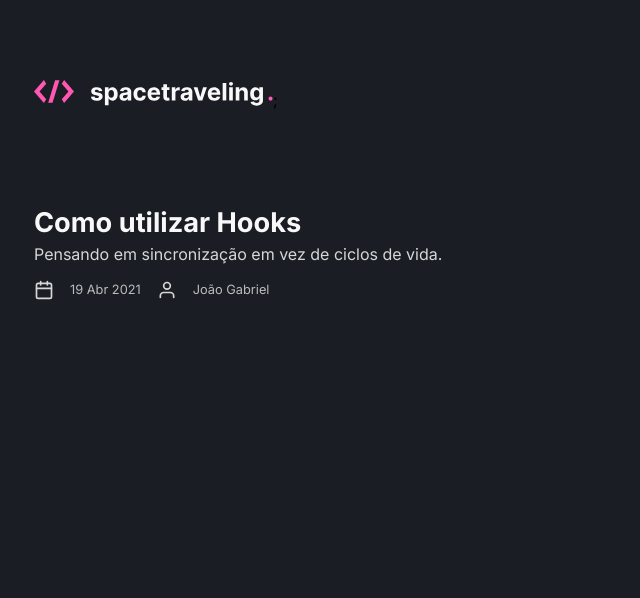
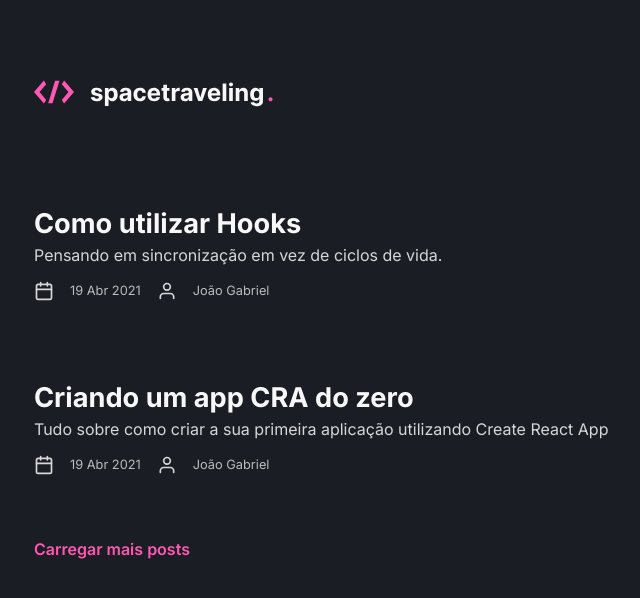
Before and after one commit to joaogabrielramos28/SpaceTraveling-desafio, a Next.js app: page / in a window 1280 px wide. Shown: the top 598 px of the page, without its empty margins (6-646 px from the left). Built offline with nearby package versions, Linux system fonts and the light colour scheme.

Commit message:
botão de carregar mais posts

```diff
--- a/src/components/Header/index.tsx
+++ b/src/components/Header/index.tsx
@@ -4,7 +4,7 @@ import styles from './header.module.scss';
 const Header: NextComponentType = () => {
   return (
     <div className={styles.container}>
-      <img src="/Logo.svg" alt="logo" />;
+      <img src="/Logo.svg" alt="logo" />
     </div>
   );
 };
--- a/src/pages/home.module.scss
+++ b/src/pages/home.module.scss
@@ -37,3 +37,18 @@
     }
   }
 }
+
+
+.loadMore{
+  color: var(--pink);
+  border: none;
+  background: transparent;
+  outline: none;
+  cursor:pointer;
+  font-weight: 600;
+  font-size:1rem;
+  &:hover{
+    filter: brightness(80%);
+    transition: filter .2s ease;
+  }
+}
--- a/src/pages/index.tsx
+++ b/src/pages/index.tsx
@@ -43,6 +43,23 @@ const Home: NextComponentType = () => {
             <span>João Gabriel</span>
           </div>
         </div>
+        <div className={styles.post}>
+          <h2>Criando um app CRA do zero</h2>
+          <p>
+            Tudo sobre como criar a sua primeira aplicação utilizando Create
+            React App
+          </p>
+
+          <div className={styles.postInfo}>
+            <FiCalendar size={20} />
+            <span>19 Abr 2021</span>
+            <FiUser size={20} />
+            <span>João Gabriel</span>
+          </div>
+        </div>
+        <button className={styles.loadMore} type="button">
+          Carregar mais posts
+        </button>
       </section>
     </>
   );
```
Also changed, not shown: public/Logo.svg.
